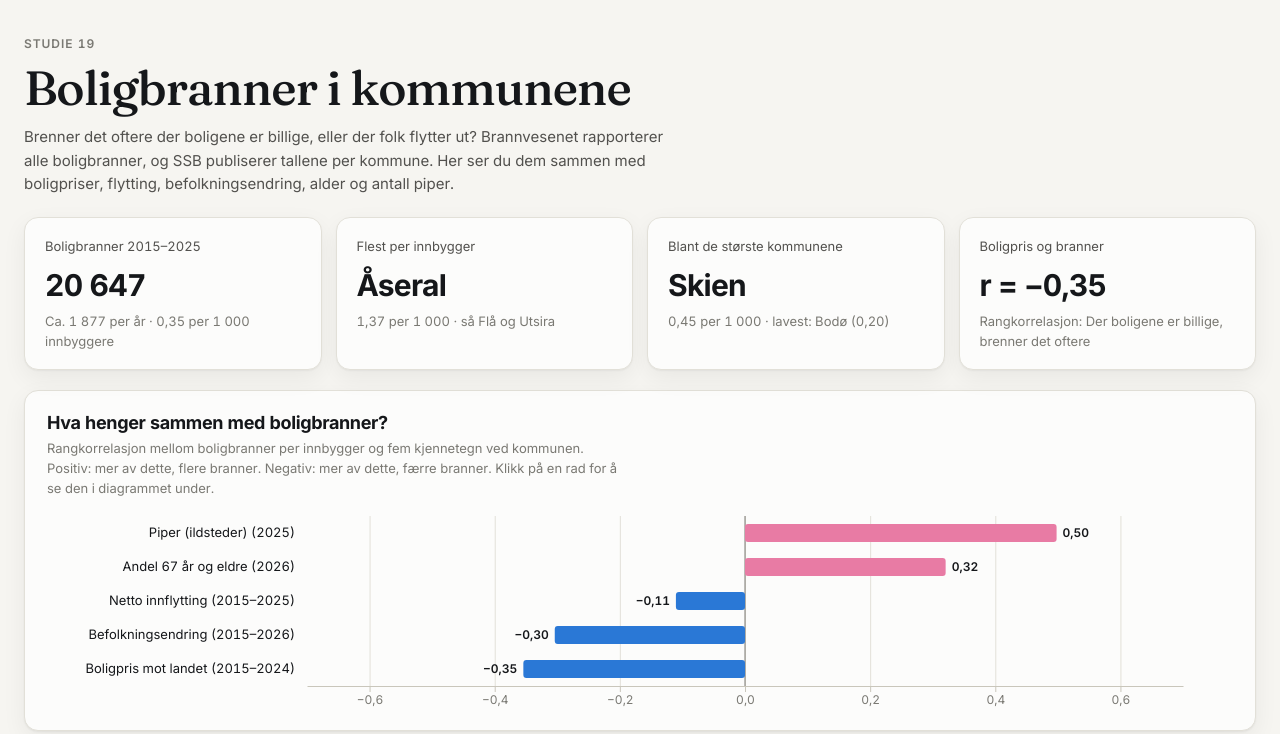
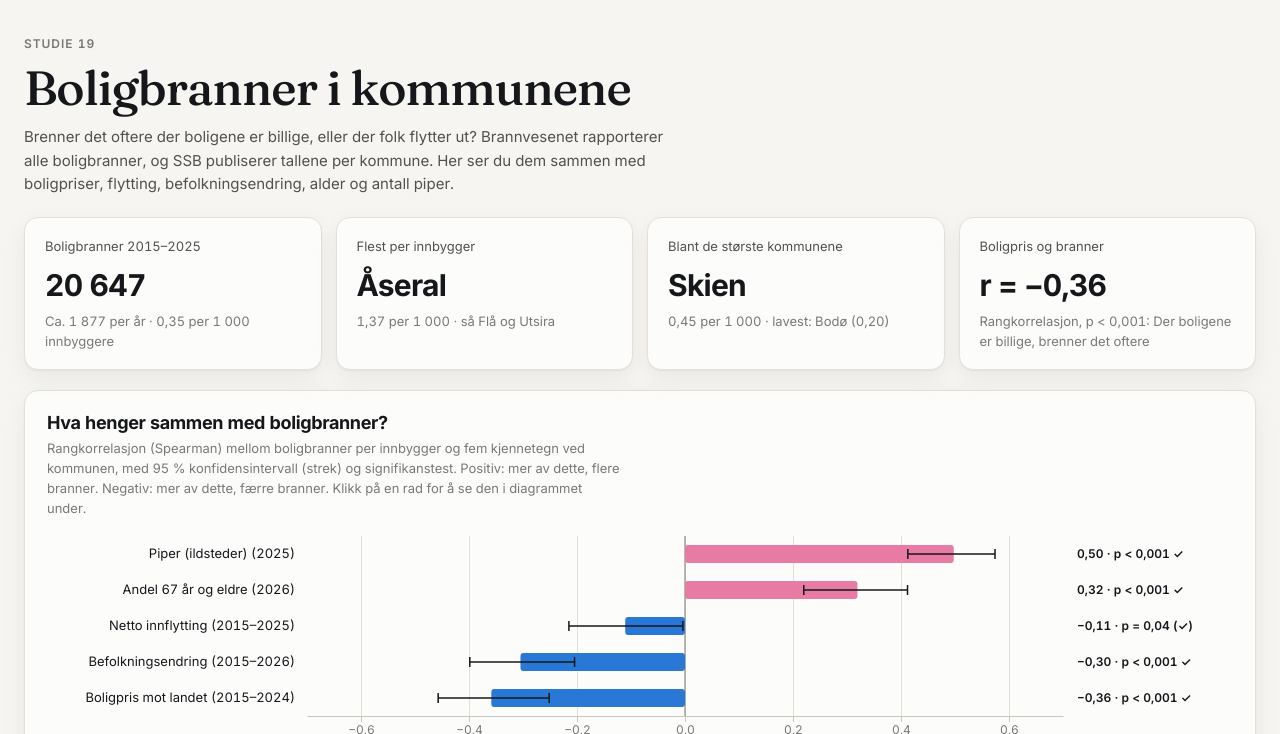
Before and after one commit to sheffielddivided/skatt, a plain HTML site: page brann.html in a window 1280 px wide. Shown: the part 66-800 px from the top of the page. Drawn offline with nearby package versions, Linux system fonts and the light colour scheme.

Commit message:
Boligbranner: signifikanstest for korrelasjonene (#23)
Spearman med snittrang ved like verdier, tosidig t-test (n−2 frihetsgrader),
95 % konfidensintervall via Fishers z (variansfaktor 1,06) og Bonferroni-
korreksjon for fem samtidige tester. Vises som feilstreker, p-verdier og
en oppsummering under diagrammet, med forbehold om romlig avhengighet.


Claude-Session: https://claude.ai/code/session_01WS3H2JXnXSCshPErkYBhEG

Co-authored-by: Claude <noreply@anthropic.com>

```diff
--- a/assets/brann.js
+++ b/assets/brann.js
@@ -13,12 +13,54 @@
     const mx = d3.mean(x), my = d3.mean(y);
     return d3.sum(x, (p, i) => (p - mx) * (y[i] - my)) / Math.sqrt(d3.sum(x, (p) => (p - mx) ** 2) * d3.sum(y, (q) => (q - my) ** 2));
   }
+  // Spearman: Pearson-korrelasjon på rangene (snittrang ved like verdier)
   function spearman(a, b) {
-    const ks = pairs(a, b);
-    const rank = (key) => { const s = ks.slice().sort((p, q) => v(key, p) - v(key, q)); const r = {}; s.forEach((k, i) => (r[k] = i)); return r; };
-    const ra = rank(a), rb = rank(b), n = ks.length;
-    return { r: 1 - (6 * d3.sum(ks, (k) => (ra[k] - rb[k]) ** 2)) / (n * (n * n - 1)), n };
+    const ks = pairs(a, b), n = ks.length;
+    const rank = (key) => {
+      const s = ks.slice().sort((p, q) => v(key, p) - v(key, q)), r = {};
+      for (let i = 0; i < n;) { let j = i; while (j + 1 < n && v(key, s[j + 1]) === v(key, s[i])) j++; for (let t = i; t <= j; t++) r[s[t]] = (i + j) / 2; i = j + 1; }
+      return r;
+    };
+    const ra = rank(a), rb = rank(b), m = (n - 1) / 2;
+    const r = d3.sum(ks, (k) => (ra[k] - m) * (rb[k] - m)) / Math.sqrt(d3.sum(ks, (k) => (ra[k] - m) ** 2) * d3.sum(ks, (k) => (rb[k] - m) ** 2));
+    return { r, n, ...signif(r, n, 1.06) };
   }
+
+  // ---------------------------------------------------------------- signifikanstest
+  // Tosidig t-test av H0: ingen sammenheng (t = r·√((n−2)/(1−r²)), n−2 frihetsgrader),
+  // og 95 % konfidensintervall via Fishers z (for Spearman med variansfaktor 1,06, Fieller m.fl.).
+  function lgamma(x) {
+    const c = [76.18009172947146, -86.50532032941677, 24.01409824083091, -1.231739572450155, 0.1208650973866179e-2, -0.5395239384953e-5];
+    let y = x, t = x + 5.5; t -= (x + 0.5) * Math.log(t);
+    let ser = 1.000000000190015; for (const ci of c) ser += ci / ++y;
+    return -t + Math.log((2.5066282746310005 * ser) / x);
+  }
+  function betacf(a, b, x) {
+    let qab = a + b, qap = a + 1, qam = a - 1, c = 1, d = 1 - (qab * x) / qap;
+    d = 1 / (Math.abs(d) < 1e-300 ? 1e-300 : d); let h = d;
+    for (let m = 1; m <= 300; m++) {
+      const m2 = 2 * m;
+      let aa = (m * (b - m) * x) / ((qam + m2) * (a + m2));
+      d = 1 + aa * d; d = 1 / (Math.abs(d) < 1e-300 ? 1e-300 : d); c = 1 + aa / c; c = Math.abs(c) < 1e-300 ? 1e-300 : c; h *= d * c;
+      aa = (-(a + m) * (qab + m) * x) / ((a + m2) * (qap + m2));
+      d = 1 + aa * d; d = 1 / (Math.abs(d) < 1e-300 ? 1e-300 : d); c = 1 + aa / c; c = Math.abs(c) < 1e-300 ? 1e-300 : c;
+      const del = d * c; h *= del; if (Math.abs(del - 1) < 1e-12) break;
+    }
+    return h;
+  }
+  function ibeta(a, b, x) {
+    if (x <= 0) return 0; if (x >= 1) return 1;
+    const bt = Math.exp(lgamma(a + b) - lgamma(a) - lgamma(b) + a * Math.log(x) + b * Math.log(1 - x));
+    return x < (a + 1) / (a + b + 2) ? (bt * betacf(a, b, x)) / a : 1 - (bt * betacf(b, a, 1 - x)) / b;
+  }
+  function signif(r, n, vf = 1) {
+    const df = n - 2, t = r * Math.sqrt(df / Math.max(1e-12, 1 - r * r));
+    const p = ibeta(df / 2, 0.5, df / (df + t * t));
+    const z = Math.atanh(r), se = Math.sqrt(vf / (n - 3));
+    return { t, df, p, lo: Math.tanh(z - 1.96 * se), hi: Math.tanh(z + 1.96 * se) };
+  }
+  const fp = (p) => (p < 0.001 ? "p < 0,001" : `p = ${p < 0.01 ? p.toFixed(3) : p.toFixed(2)}`.replace(".", ","));
+  const fr = (x) => f2(x).replace("-", "−");
   // vektet snitt: branner per 1 000 innbyggere for en gruppe kommuner
   const groupRate = (ks) => d3.sum(ks, (k) => v("brann", k) * v("pop", k)) / d3.sum(ks, (k) => v("pop", k));
   const nat = I.brann.national;
@@ -34,7 +76,7 @@
       { l: `Boligbranner ${I.brann.year}`, v: S.int(d.branner_totalt), s: `Ca. ${S.int(d.branner_totalt / n)} per år · ${f2(nat)} per 1 000 innbyggere` },
       { l: "Flest per innbygger", v: S.escapeHtml(K[top[0]].name), s: `${f2(v("brann", top[0]))} per 1 000 · så ${top.slice(1, 3).map((k) => K[k].name).join(" og ")}` },
       { l: "Blant de største kommunene", v: S.escapeHtml(K[big[0]].name), s: `${f2(v("brann", big[0]))} per 1 000 · lavest: ${K[big[big.length - 1]].name} (${f2(v("brann", big[big.length - 1]))})` },
-      { l: "Boligpris og branner", v: `r = ${sp.r.toFixed(2).replace(".", ",").replace("-", "−")}`, s: "Rangkorrelasjon: Der boligene er billige, brenner det oftere" },
+      { l: "Boligpris og branner", v: `r = ${sp.r.toFixed(2).replace(".", ",").replace("-", "−")}`, s: `Rangkorrelasjon, ${fp(sp.p)}: Der boligene er billige, brenner det oftere` },
     ];
     document.getElementById("kpis").innerHTML = cards.map((c) => `<div class="card kpi"><div class="l">${c.l}</div><div class="v">${c.v}</div><div class="s">${c.s}</div></div>`).join("");
   })();
@@ -44,8 +86,10 @@
   function corrbars() {
     const el = document.getElementById("corrbars");
     const rows = CORR.map(([key, preset]) => ({ key, preset, s: spearman(key, "brann"), p: pearson(key, "brann") })).sort((a, b) => b.s.r - a.s.r);
-    document.getElementById("c-sub").textContent = "Rangkorrelasjon mellom boligbranner per innbygger og fem kjennetegn ved kommunen. Positiv: mer av dette, flere branner. Negativ: mer av dette, færre branner. Klikk på en rad for å se den i diagrammet under.";
-    const w = Math.max(300, el.clientWidth || 800), narrow = w < 560, rowH = narrow ? 44 : 34, m = { t: 6, r: 50, b: 26, l: narrow ? 10 : 260 };
+    const nTest = rows.length, alpha = 0.05, bonf = alpha / nTest;
+    rows.forEach((r) => { r.pp = signif(r.p, r.s.n); r.sig = r.s.p < bonf ? 2 : r.s.p < alpha ? 1 : 0; });
+    document.getElementById("c-sub").textContent = "Rangkorrelasjon (Spearman) mellom boligbranner per innbygger og fem kjennetegn ved kommunen, med 95 % konfidensintervall (strek) og signifikanstest. Positiv: mer av dette, flere branner. Negativ: mer av dette, færre branner. Klikk på en rad for å se den i diagrammet under.";
+    const w = Math.max(300, el.clientWidth || 800), narrow = w < 560, rowH = narrow ? 64 : 36, m = { t: 6, r: narrow ? 10 : 170, b: 26, l: narrow ? 10 : 260 };
     const h = m.t + m.b + rowH * rows.length;
     el.innerHTML = "";
     const svg = d3.select(el).append("svg").attr("viewBox", `0 0 ${w} ${h}`);
@@ -54,16 +98,35 @@
     svg.append("g").attr("class", "axis x").attr("transform", `translate(0,${h - m.b})`).call(d3.axisBottom(x).ticks(7).tickFormat((t) => t.toFixed(1).replace(".", ",").replace("-", "−")).tickSizeOuter(0));
     svg.append("line").attr("x1", x(0)).attr("x2", x(0)).attr("y1", m.t).attr("y2", h - m.b).attr("stroke", "var(--text-3)");
     rows.forEach((r, i) => {
-      const yy = m.t + i * rowH, by = narrow ? yy + 20 : yy + 8, bh = narrow ? 16 : rowH - 16;
+      const yy = m.t + i * rowH, by = narrow ? yy + 20 : yy + 9, bh = narrow ? 14 : rowH - 18;
+      const sigTxt = r.sig === 2 ? "signifikant" : r.sig === 1 ? "svakt signifikant" : "ikke signifikant";
       const g = svg.append("g").style("cursor", "pointer")
         .on("click", () => { const b = document.querySelector(`#presets button[data-p="${r.preset}"]`); if (b) { b.click(); document.getElementById("presets").scrollIntoView({ behavior: "smooth", block: "start" }); } })
-        .on("mousemove", (e) => tip.show(`<div class="tt-title">${S.escapeHtml(I[r.key].name)}</div><div class="tt-row"><span>Rangkorrelasjon</span><b>${f2(r.s.r).replace("-", "−")}</b></div><div class="tt-row"><span>Vanlig korrelasjon (r)</span><b>${f2(r.p).replace("-", "−")}</b></div><div class="tt-row"><span>Kommuner</span><b>${r.s.n}</b></div><div style="max-width:260px;margin-top:4px">${S.escapeHtml(I[r.key].desc)}</div>`, e.clientX, e.clientY))
+        .on("mousemove", (e) => tip.show(`<div class="tt-title">${S.escapeHtml(I[r.key].name)}</div>
+          <div class="tt-row"><span>Rangkorrelasjon (Spearman)</span><b>${fr(r.s.r)}</b></div>
+          <div class="tt-row"><span>95 % konfidensintervall</span><b>${fr(r.s.lo)} til ${fr(r.s.hi)}</b></div>
+          <div class="tt-row"><span>t (${r.s.df} frihetsgrader)</span><b>${S.nf1.format(r.s.t).replace("-", "−")}</b></div>
+          <div class="tt-row"><span>p-verdi</span><b>${fp(r.s.p)}</b></div>
+          <div class="tt-row"><span>Vanlig korrelasjon (Pearson)</span><b>${fr(r.p)} · ${fp(r.pp.p)}</b></div>
+          <div class="tt-row"><span>Kommuner</span><b>${r.s.n}</b></div>
+          <div style="max-width:280px;margin-top:4px">${r.sig === 2 ? `Signifikant også etter Bonferroni-korreksjon for ${nTest} tester (p < ${String(bonf).replace(".", ",")}).` : r.sig === 1 ? `Signifikant på 5 %-nivå, men ikke etter korreksjon for ${nTest} tester.` : "Kan godt skyldes tilfeldigheter."}</div>`, e.clientX, e.clientY))
         .on("mouseleave", () => tip.hide());
       g.append("rect").attr("x", 0).attr("y", yy).attr("width", w).attr("height", rowH).attr("fill", "transparent");
       g.append("text").attr("x", narrow ? m.l : m.l - 12).attr("y", narrow ? yy + 14 : yy + rowH / 2 + 4).attr("text-anchor", narrow ? "start" : "end").attr("fill", "var(--text)").attr("font-size", 13).text(`${I[r.key].name} (${I[r.key].year})`);
-      g.append("rect").attr("x", Math.min(x(0), x(r.s.r))).attr("y", by).attr("height", bh).attr("rx", 3).attr("width", Math.abs(x(r.s.r) - x(0))).attr("fill", r.s.r > 0 ? "var(--series-5)" : "var(--series-1)");
-      g.append("text").attr("x", r.s.r > 0 ? x(r.s.r) + 6 : x(r.s.r) - 6).attr("y", by + bh / 2 + 4).attr("text-anchor", r.s.r > 0 ? "start" : "end").attr("fill", "var(--text)").attr("font-size", 12).attr("font-weight", 600).text(f2(r.s.r).replace("-", "−"));
+      g.append("rect").attr("x", Math.min(x(0), x(r.s.r))).attr("y", by).attr("height", bh).attr("rx", 3).attr("width", Math.abs(x(r.s.r) - x(0)))
+        .attr("fill", r.s.r > 0 ? "var(--series-5)" : "var(--series-1)").attr("opacity", r.sig ? 1 : 0.35);
+      // konfidensintervall
+      const cy = by + bh / 2;
+      g.append("line").attr("x1", x(r.s.lo)).attr("x2", x(r.s.hi)).attr("y1", cy).attr("y2", cy).attr("stroke", "var(--text)").attr("stroke-width", 1.5);
+      [r.s.lo, r.s.hi].forEach((xv) => g.append("line").attr("x1", x(xv)).attr("x2", x(xv)).attr("y1", cy - 5).attr("y2", cy + 5).attr("stroke", "var(--text)").attr("stroke-width", 1.5));
+      const lab = `${fr(r.s.r)} · ${fp(r.s.p)}${r.sig === 2 ? " ✓" : r.sig === 1 ? " (✓)" : ""}`;
+      if (narrow) g.append("text").attr("x", m.l).attr("y", by + bh + 15).attr("fill", "var(--text-2)").attr("font-size", 11.5).attr("font-weight", 600).text(lab);
+      else g.append("text").attr("x", w - m.r + 14).attr("y", cy + 4).attr("fill", "var(--text)").attr("font-size", 12).attr("font-weight", 600).text(lab);
     });
+    const sig = rows.filter((r) => r.sig === 2), weak = rows.filter((r) => r.sig === 1), non = rows.filter((r) => r.sig === 0);
+    const nm = (rs) => rs.map((r) => I[r.key].name.toLowerCase()).join(", ").replace(/, ([^,]*)$/, " og $1");
+    document.getElementById("c-note").innerHTML = `<b>Signifikanstest:</b> ${sig.length ? `Sammenhengen med ${nm(sig)} er statistisk signifikant, også etter Bonferroni-korreksjon for at vi tester ${nTest} sammenhenger samtidig (p < ${String(bonf).replace(".", ",")}).` : ""}${weak.length ? ` Sammenhengen med ${nm(weak)} er signifikant på 5 %-nivå, men ikke etter korreksjonen.` : ""}${non.length ? ` Sammenhengen med ${nm(non)} er ikke signifikant og kan godt skyldes tilfeldigheter.` : ""}
+      Testen sier bare at sammenhengen neppe skyldes tilfeldigheter. Den sier ikke hvor sterk den er eller hva som er årsaken. Nabokommuner ligner ofte på hverandre, så kommunene er ikke helt uavhengige observasjoner. Det gjør p-verdiene noe for optimistiske.`;
   }
 
   // ---------------------------------------------------------------- grupper (femtedeler)
--- a/brann.html
+++ b/brann.html
@@ -88,6 +88,7 @@
     <section class="card panel">
       <div class="panel-head"><div><h2>Hva henger sammen med boligbranner?</h2><p id="c-sub"></p></div></div>
       <div class="chart" id="corrbars"></div>
+      <p class="muted" id="c-note" style="font-size:13.5px;margin:10px 0 0;max-width:90ch"></p>
     </section>
     <div class="grid2">
       <section class="card panel"><div class="panel-head"><div><h2>Boligbranner etter boligprisnivå</h2><p id="q1-sub"></p></div></div><div class="chart" id="q1"></div></section>
```
